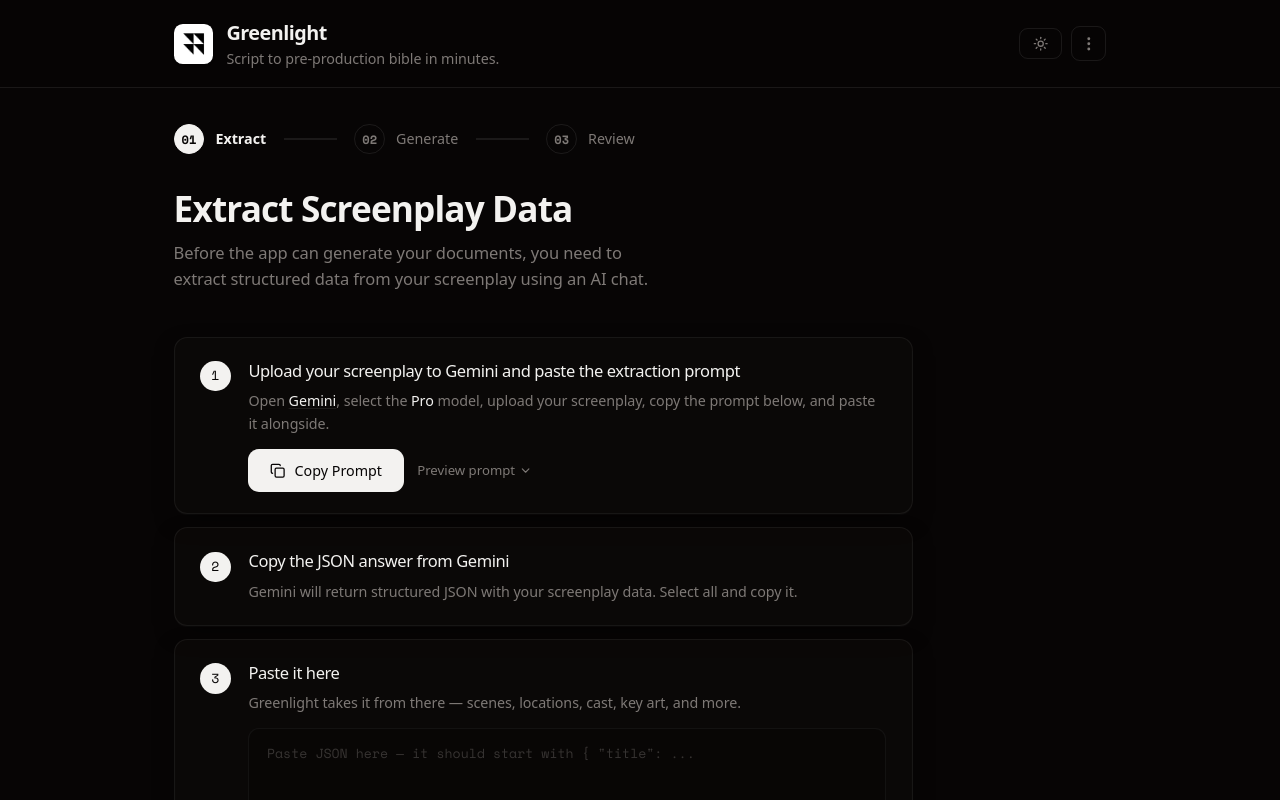
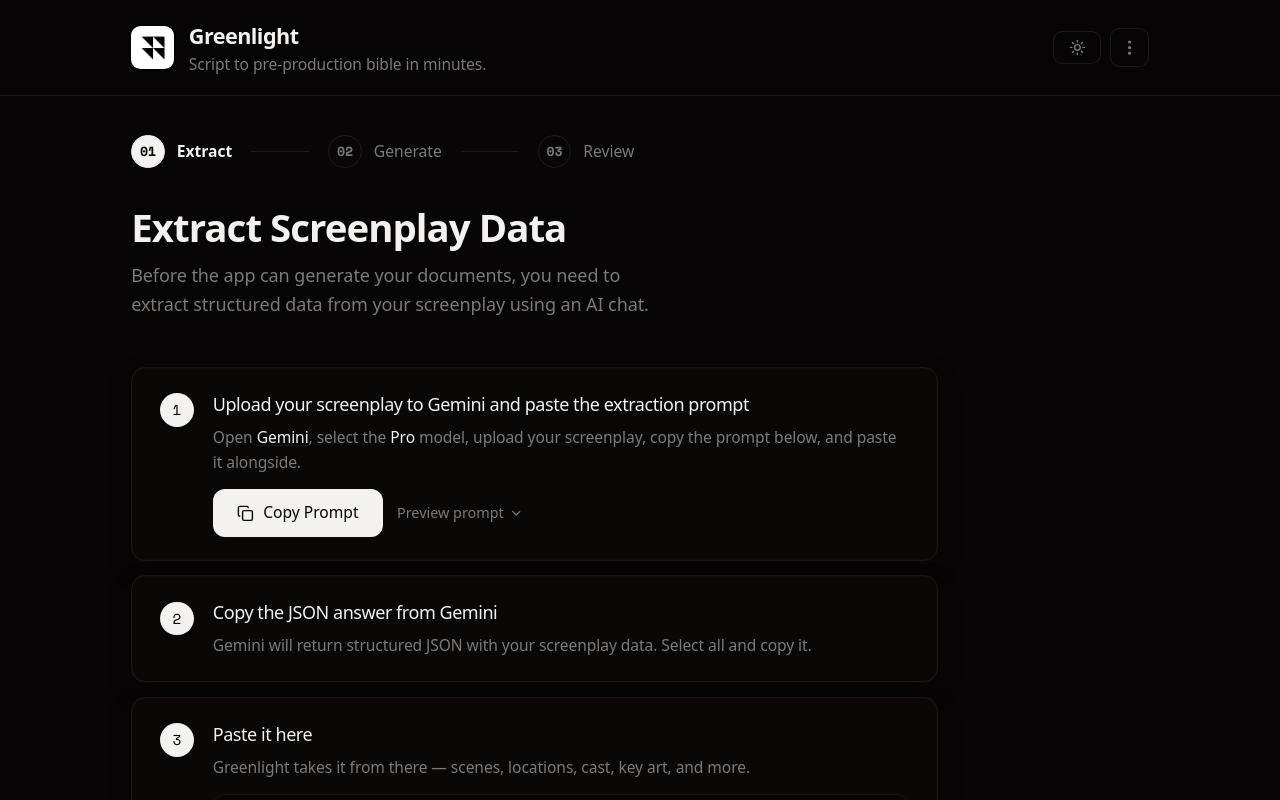
Before and after one commit to madebysan/greenlight, a Next.js app: page / in a window 1280 px wide. Shown: the top 800 px of the page. Built offline with nearby package versions, Linux system fonts and the light colour scheme.

Commit message:
checkpoint: update globals.css

```diff
--- a/app/globals.css
+++ b/app/globals.css
@@ -5,7 +5,7 @@
 @custom-variant dark (&:is(.dark *));
 
 html {
-  zoom: 1.1;
+  zoom: 1.2;
 }
 
 @theme inline {
```
